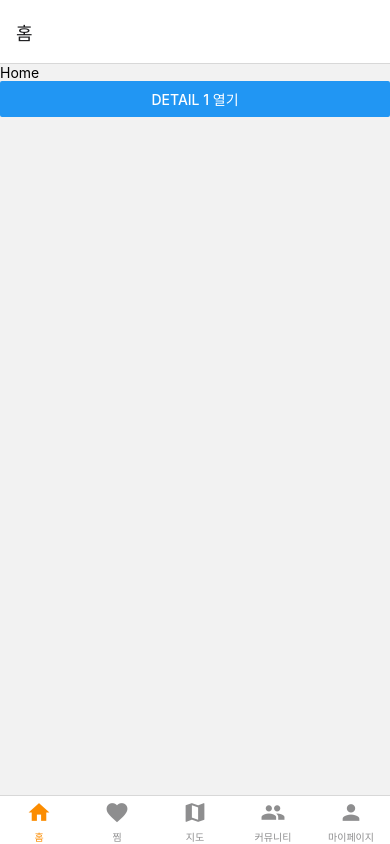
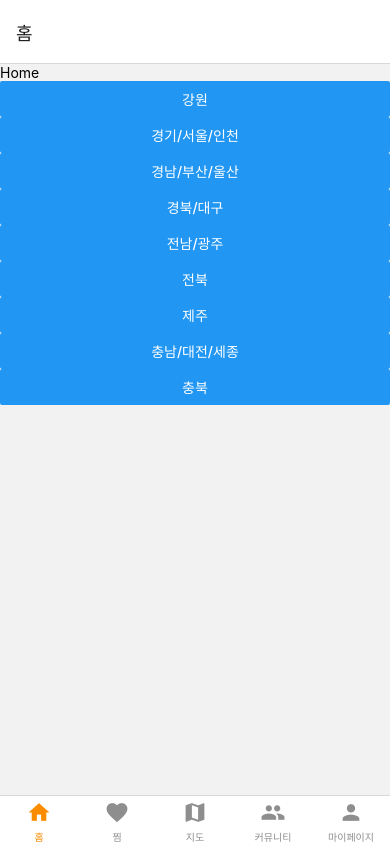
Before and after one commit to hwayeon-choi/hackathon, a React Native app: screen /Main in a window 390 px wide. Built offline with nearby package versions, Linux system fonts and the light colour scheme.

Commit message:
useNavigation hook 적용

```diff
--- a/App.js
+++ b/App.js
@@ -1,4 +1,4 @@
-import React from 'react';
+  import React from 'react';
 import {NavigationContainer} from '@react-navigation/native';
 import {createNativeStackNavigator} from '@react-navigation/native-stack';
 import MainScreen from './Screens/MainScreen';
--- a/Components/HomeButtons.js
+++ b/Components/HomeButtons.js
@@ -1,17 +1,59 @@
 import React from 'react';
-import {Button} from 'react-native';
+import { View, StyleSheet, Button, Alert } from "react-native";
+import { useNavigation, } from "@react-navigation/native";
 
-function HomeButtons({navigation}) {
+function HomeButtons() {
+  const navigation = useNavigation();
   return (
-    <Button
-    title="Detail 1 열기"
-    onPress={() =>
-      navigation.push('Detail', {
-        id: 1,
-      })
-    }/>
+    <>
+      <Button
+        title="강원"
+        onPress={()=>
+          /* console.log("강원") */
+          navigation.push('Detail', {id:1})
+        }/>
+      <Button
+        title="경기/서울/인천"
+        onPress={()=>
+          console.log("경기/서울/인천")
+          /* navigation.push('Detail', {id:1}) */
+        }/>
+      <Button title="경남/부산/울산"
+        onPress={()=>
+          console.log("경남/부산/울산")
+          /* navigation.push('Detail', {id:1}) */
+        }/>
+      <Button title="경북/대구"
+        onPress={()=>
+          console.log("경북/대구")
+          /* navigation.push('Detail', {id:1}) */
+        }/>
+      <Button title="전남/광주"
+        onPress={()=>
+          console.log("전남/광주")
+          /* navigation.push('Detail', {id:1}) */
+        }/>
+      <Button title="전북"
+        onPress={()=>
+          console.log("전북")
+          /* navigation.push('Detail', {id:1}) */
+        }/>
+      <Button title="제주"
+        onPress={()=>
+          console.log("제주")
+          /* navigation.push('Detail', {id:1}) */
+        }/>
+      <Button title="충남/대전/세종"
+        onPress={()=>
+          console.log("충남/대전/세종")
+          /* navigation.push('Detail', {id:1}) */
+        }/>
+      <Button title="충북"
+        onPress={()=>
+          console.log("충북")
+          /* navigation.push('Detail', {id:1}) */
+        }/>
+    </>
   );
 }
-
-
 export default HomeButtons;
--- a/screens/DetailScreen.js
+++ b/screens/DetailScreen.js
@@ -1,5 +1,5 @@
 import React, {useEffect} from 'react';
-import {View, Text, StyleSheet, Button} from 'react-native';
+import {View, Text, StyleSheet} from 'react-native';
 
 function DetailScreen({route, navigation}) {
   useEffect(() => {
--- a/screens/MainScreen.js
+++ b/screens/MainScreen.js
@@ -1,17 +1,17 @@
 import React from 'react';
 import {createBottomTabNavigator} from '@react-navigation/bottom-tabs';
-import {Text, View, Button} from 'react-native';
+import {Text, View} from 'react-native';
 import Icon from 'react-native-vector-icons/MaterialIcons';
 import HomeButtons from '../Components/HomeButtons';
 
 
 const Tab = createBottomTabNavigator();
 
-function HomeScreen({navigation}) {
+function HomeScreen() {
   return (
     <View>
       <Text>Home</Text>
-      <HomeButtons />
+      <HomeButtons/>
     </View>
   );
 }
```
